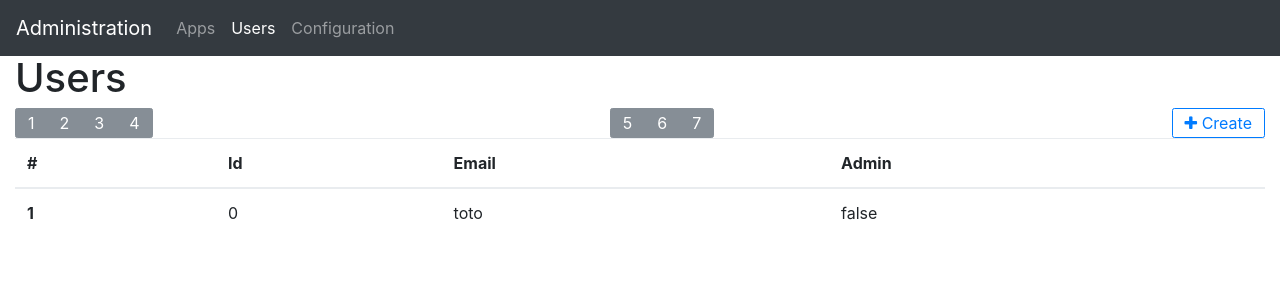
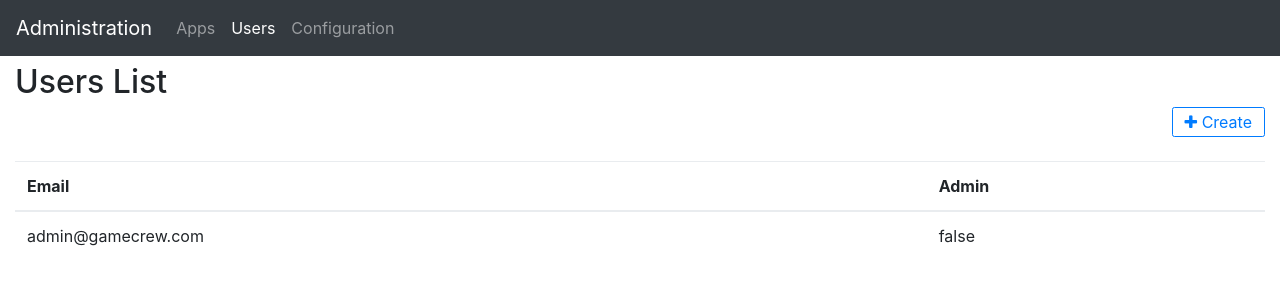
Before and after one commit to TruongHuuTien/gamecrew-admin, an Angular app: page /users in a window 1280 px wide. Shown: the top 300 px of the page. Built offline with nearby package versions, Linux system fonts and the light colour scheme.

Commit message:
Create user - Minor change

```diff
--- a/src/app/user/user.component.ts
+++ b/src/app/user/user.component.ts
@@ -27,14 +27,17 @@ export class UsersComponent {
   providers: [UserService]
 })
 export class UserCreateComponent {
-  private user;
+  public user;
+  public userService: UserService = new UserService;
+  public activeModal: NgbActiveModal;
 
-  constructor (private userService: UserService, public activeModal: NgbActiveModal) {
-    this.user = userService.newUser();
+  constructor (public ngbActiveModal: NgbActiveModal) {
+    this.activeModal = ngbActiveModal;
+    this.user = this.userService.newUser();
   }
 
   createUserSubmit() {
-    console.log(this.user);
-
+    this.userService.createUser(this.user);
+    this.activeModal.close('Submit')
   }
 }
--- a/src/app/user/user.service.ts
+++ b/src/app/user/user.service.ts
@@ -3,16 +3,18 @@ import { User } from './user';
 
 const MOCK_USERS:User[] = [{
   id: 0,
-  email: "toto",
-  password: "toto",
+  email: "admin@gamecrew.com",
+  password: "admin",
   isAdmin: false
 }];
+
+let users = MOCK_USERS;
 
 
 @Injectable()
 export class UserService {
   getUsers(): User[] {
-    return MOCK_USERS;
+    return users;
   }
   newUser(): User {
     return {
@@ -21,4 +23,16 @@ export class UserService {
       isAdmin: false
     };
   }
+  createUser(newUser: User): User {
+    let user = {
+      id: users.length,
+      email: newUser.email,
+      password: newUser.password,
+      isAdmin: newUser.isAdmin
+    };
+
+    users.push(user);
+
+    return user;
+  }
 }
--- a/src/app/user/users.component.html
+++ b/src/app/user/users.component.html
@@ -1,37 +1,21 @@
-<h1>Users</h1>
-
+<h2>Users List</h2>
 <div class="btn-toolbar justify-content-between" role="toolbar" aria-label="Toolbar with button groups">
-  <div class="btn-group mr-2" role="group" aria-label="First group">
-    <button type="button" class="btn btn-secondary">1</button>
-    <button type="button" class="btn btn-secondary">2</button>
-    <button type="button" class="btn btn-secondary">3</button>
-    <button type="button" class="btn btn-secondary">4</button>
-  </div>
-  <div class="btn-group mr-2" role="group" aria-label="Second group">
-    <button type="button" class="btn btn-secondary">5</button>
-    <button type="button" class="btn btn-secondary">6</button>
-    <button type="button" class="btn btn-secondary">7</button>
-  </div>
-  <div class="btn-group" role="group" aria-label="Third group">
+  <div class="btn-group ml-auto" role="group" aria-label="Third group">
     <button type="button" class="btn btn-outline-primary" (click)="openCreateUserModal()">
       <i class="fa fa-plus" aria-hidden="true"></i> Create
     </button>
   </div>
 </div>
-
+<br />
 <table class="table">
   <thead>
     <tr>
-      <th>#</th>
-      <th>Id</th>
       <th>Email</th>
       <th>Admin</th>
     </tr>
   </thead>
   <tbody>
-    <tr *ngFor="let user of users; let i = index">
-      <th scope="row">{{ i + 1 }}</th>
-      <td>{{ user.id }}</td>
+    <tr *ngFor="let user of users">
       <td>{{ user.email }}</td>
       <td>{{ user.isAdmin }}</td>
     </tr>
--- a/src/styles.scss
+++ b/src/styles.scss
@@ -9,5 +9,5 @@ $input-btn-padding-y: .25rem;
 @import "../node_modules/font-awesome/scss/font-awesome";
 
 body {
-  padding-top: 3.5rem;
+  padding-top: 4rem;
 }
```
Also changed, not shown: src/styles.css.
